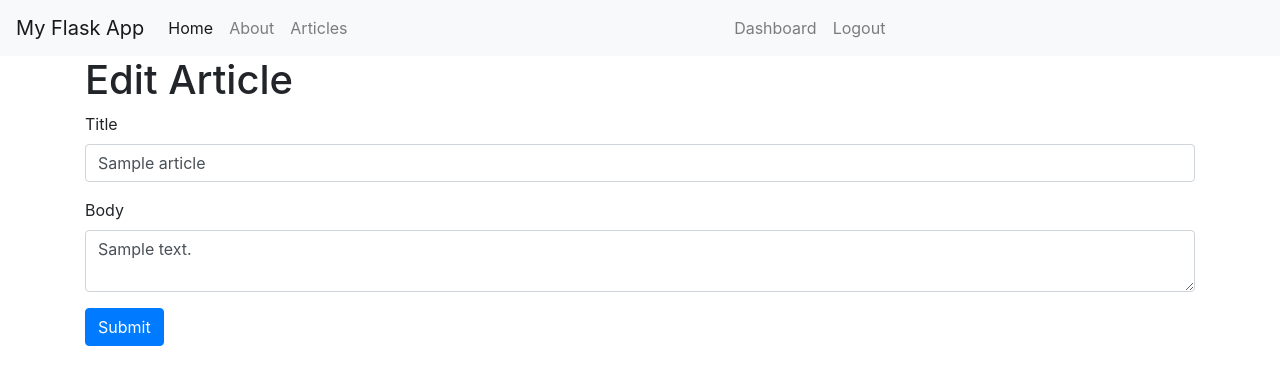
After one commit to RichHorrocks/web-development, a Flask app: page /edit_article/1 in a window 1280 px wide. The commit adds this page. Shown: the top 385 px of the page. Run offline with Flask 2, Linux system fonts and the light colour scheme; the visitor is signed in with stand-in values (Sample User, id 1); tables that the repository leaves empty or names only in its code hold one stand-in row (values such as "Sample post"); some libraries are stand-ins or nearby versions.

Commit message:
Handle delete

```diff
--- a/traversy-media/flask/flask-from-scratch/app.py
+++ b/traversy-media/flask/flask-from-scratch/app.py
@@ -193,7 +193,63 @@ def add_article():
 
     return render_template('add_article.html', form=form)
 
+@app.route('/edit_article/<string:id>', methods=['GET', 'POST'])
+@is_logged_in
+def edit_article(id):
+    # Create cursor
+    cur = mysql.connection.cursor()
 
+    # Get the article by id
+    result = cur.execute("SELECT * FROM articles WHERE id = %s", [id])
+
+    article = cur.fetchone()
+
+    # Get form
+    form = ArticleForm(request.form)
+
+    # Populate article form fields
+    form.title.data = article['title']
+    form.body.data = article['body']
+    if request.method == 'POST' and form.validate():
+        title = request.form['title']
+        body = request.form['body']
+
+        # Create cursor
+        cur = mysql.connection.cursor()
+
+        # Execute
+        cur.execute("UPDATE articles SET title=%s, body=%s WHERE id=%s", (title, body, id))
+
+        # Commit to DB
+        mysql.connection.commit()
+
+        # Close connection
+        cur.close()
+
+        flash('Article updated', 'success')
+
+        return redirect(url_for('dashboard'))
+
+    return render_template('edit_article.html', form=form)
+
+@app.route('/delete_article/<string:id>', methods=['POST'])
+@is_logged_in
+def delete_article(id):
+    # Create cursor
+    cur = mysql.connection.cursor()
+
+    # Get the article by id
+    cur.execute("DELETE FROM articles WHERE id = %s", [id])
+
+    # Commit to DB
+    mysql.connection.commit()
+
+    # Close connection
+    cur.close()
+
+    flash('Article deleted', 'success')
+
+    return redirect(url_for('dashboard'))
 
 if __name__ == '__main__':
     app.secret_key="123456"
--- a/traversy-media/flask/flask-from-scratch/templates/dashboard.html
+++ b/traversy-media/flask/flask-from-scratch/templates/dashboard.html
@@ -20,7 +20,11 @@
                 <td>{{article.author}}</td>
                 <td>{{article.create_date}}</td>
                 <td><a href="edit_article/{{article.id}}" class="btn btn-default pull-right">Edit</a></td>
-                <td><a href="#" class="btn btn-danger">Delete</a></td>
+                <td>
+                    <form action="{{url_for('delete_article', id=article.id)}}" method="post">
+                        <input type="hidden" name="_method" value="DELETE">
+                        <input type="submit" value="Delete" class="btn btn-danger">
+                    </form>
             </tr>
 
         {% endfor %}
--- /dev/null
+++ b/traversy-media/flask/flask-from-scratch/templates/edit_article.html
@@ -0,0 +1,15 @@
+{% extends 'layout.html' %}
+
+{% block body %}
+    <h1>Edit Article</h1>
+    {% from 'includes/_formhelpers.html' import render_field %}
+    <form method="POST" action="">
+        <div class="form-group">
+            {{render_field(form.title, class_="form-control")}}
+        </div>
+        <div class="form-group">
+            {{render_field(form.body, class_="form-control", id="editor")}}
+        </div>
+        <p><input type="submit" value="Submit" class="btn btn-primary"></p>
+    </form>
+{% endblock %}
```
